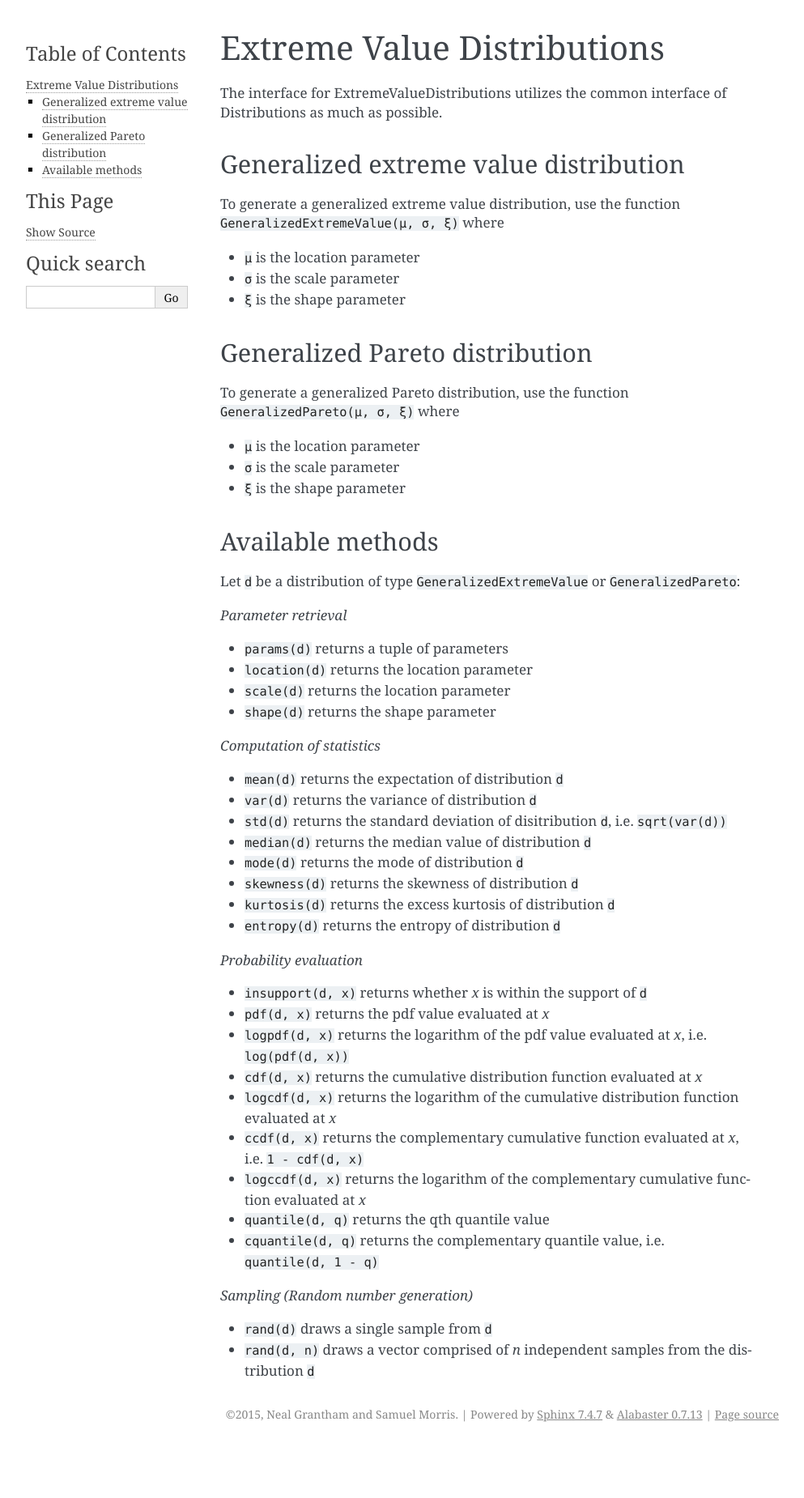
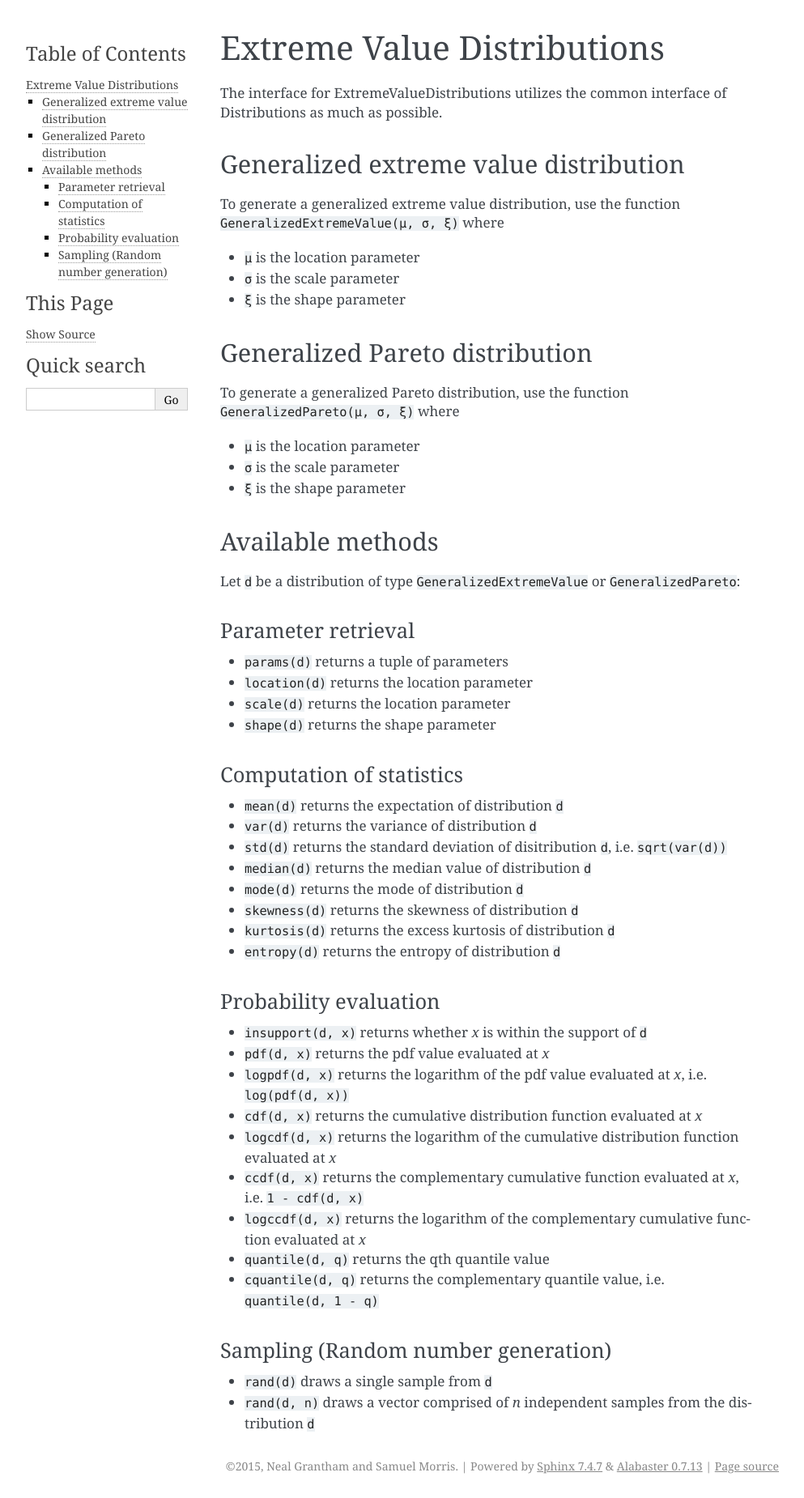
Before and after one commit to sammorris81/ExtremeValueDistributions.jl, a Sphinx documentation site: the page built from docs/source/distributions.rst, in a window 1280 px wide. Shown: the whole page at 81% size, without its empty margins (148-1141 px from the left). Built offline with Sphinx 7.4.7, drawn with Linux system fonts in a browser that asks for light colours; formulas are drawn with MathJax 3; before the commit the page ends 1786 px from its top, so only the background shows below that.

Commit message:
more formatting changes for documentation

```diff
--- a/docs/source/distributions.rst
+++ b/docs/source/distributions.rst
@@ -26,14 +26,16 @@ Available methods
 
 Let ``d`` be a distribution of type ``GeneralizedExtremeValue`` or ``GeneralizedPareto``:
 
-*Parameter retrieval*
+Parameter retrieval
+^^^^^^^^^^^^^^^^^^^
 
 * ``params(d)`` returns a tuple of parameters
 * ``location(d)`` returns the location parameter
 * ``scale(d)`` returns the location parameter
 * ``shape(d)`` returns the shape parameter
 
-*Computation of statistics*
+Computation of statistics
+^^^^^^^^^^^^^^^^^^^^^^^^^
 
 * ``mean(d)`` returns the expectation of distribution ``d``
 * ``var(d)`` returns the variance of distribution ``d``
@@ -44,7 +46,8 @@ Let ``d`` be a distribution of type ``GeneralizedExtremeValue`` or ``Generalized
 * ``kurtosis(d)`` returns the excess kurtosis of distribution ``d``
 * ``entropy(d)`` returns the entropy of distribution ``d``
 
-*Probability evaluation*
+Probability evaluation
+^^^^^^^^^^^^^^^^^^^^^^
 
 * ``insupport(d, x)`` returns whether `x` is within the support of ``d``
 * ``pdf(d, x)`` returns the pdf value evaluated at `x`
@@ -56,7 +59,8 @@ Let ``d`` be a distribution of type ``GeneralizedExtremeValue`` or ``Generalized
 * ``quantile(d, q)`` returns the qth quantile value
 * ``cquantile(d, q)`` returns the complementary quantile value, i.e. ``quantile(d, 1 - q)``
 
-*Sampling (Random number generation)*
+Sampling (Random number generation)
+^^^^^^^^^^^^^^^^^^^^^^^^^^^^^^^^^^^
 
 * ``rand(d)`` draws a single sample from ``d``
 * ``rand(d, n)`` draws a vector comprised of `n` independent samples from the distribution ``d``
--- a/docs/source/index.rst
+++ b/docs/source/index.rst
@@ -1,5 +1,5 @@
 ExtremeValueDistribution.jl Overview
-=====================================================
+====================================
 
 The *ExtremeValueDistributions* package extends the *Distributions* to include the generalized extreme value distribution (GEV) and generalized Pareto distribution (GPD).
 
--- a/docs/source/starting.rst
+++ b/docs/source/starting.rst
@@ -4,7 +4,8 @@ Getting Started
 Package Installation
 --------------------
 
-*Requirements:*
+Requirements:
+^^^^^^^^^^^^^
 
 This package requires two unregistered packages that are used for fitting the distributions using MCMC methods. To install these packages open Julia and run
 
@@ -14,7 +15,8 @@ This package requires two unregistered packages that are used for fitting the di
     Pkg.clone("https://github.com/sammorris81/DataTransformations.jl.git")
 
 
-*Installation:*
+Installation:
+^^^^^^^^^^^^^
 
 .. code-block:: julia
 
```
